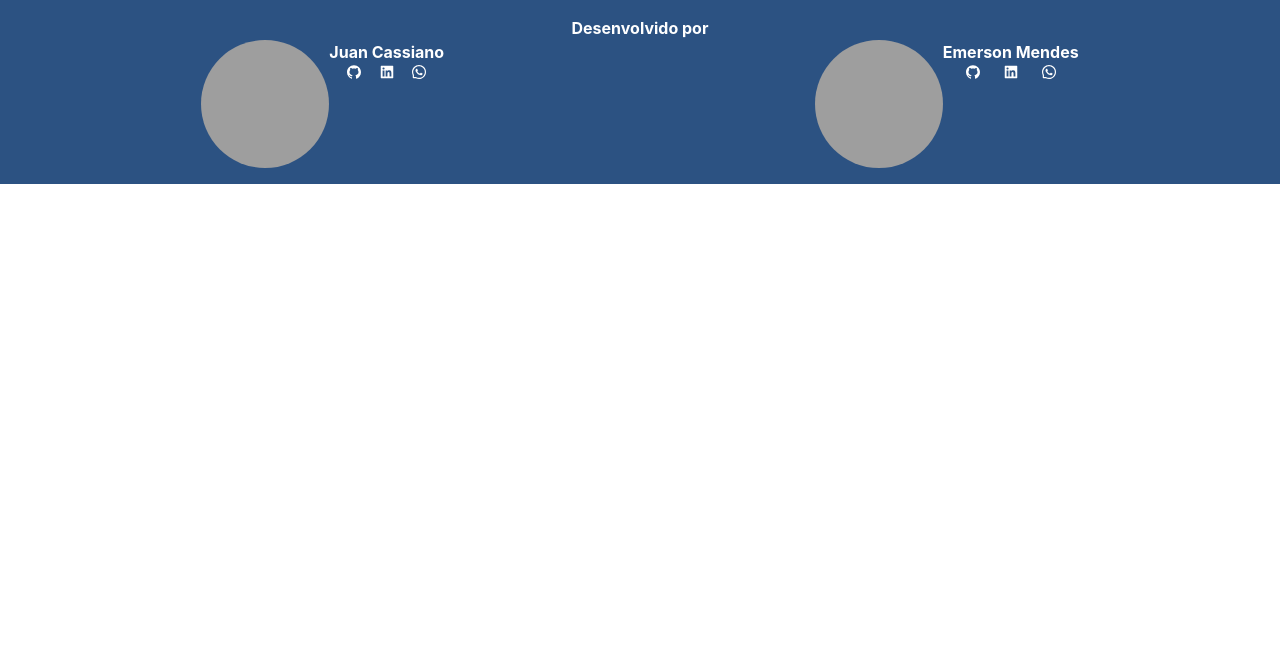
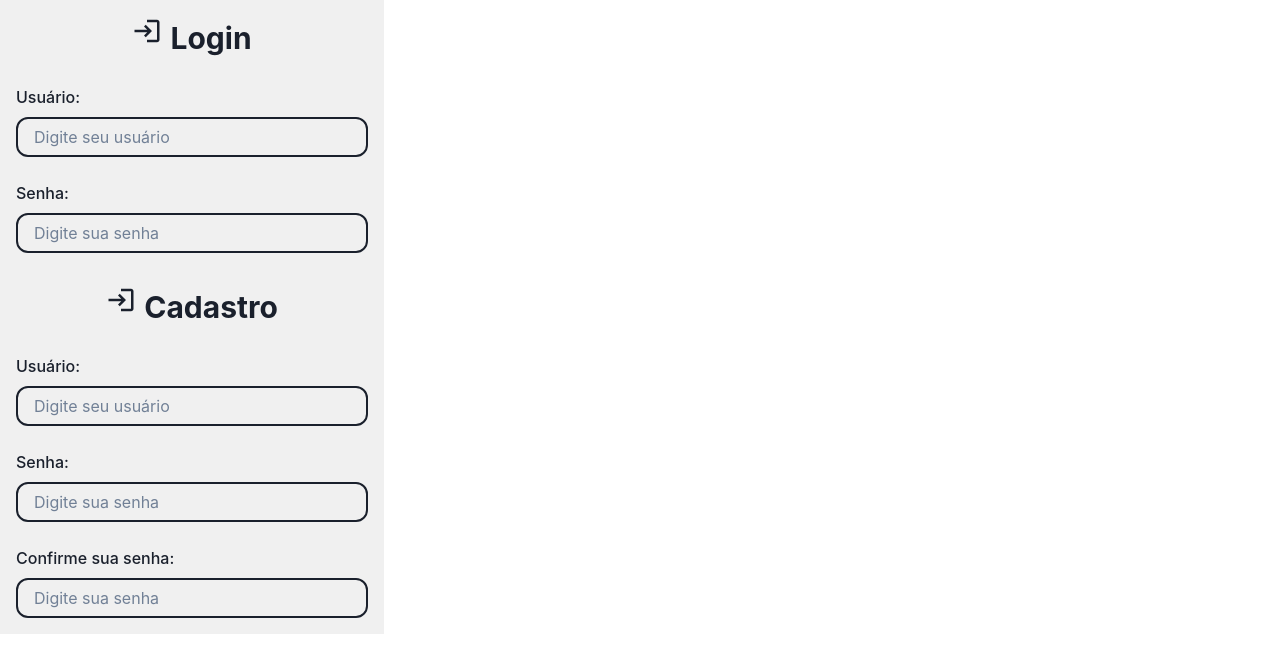
Before and after one commit to MendesEmerson/ReactFrontDelivery, a React (Vite) app: page / in a window 1280 px wide. Shown: the top 672 px of the page. Built offline with nearby package versions, Linux system fonts and the light colour scheme; grey boxes are pictures that could not be loaded.

Commit message:
criando formulário de login e cadastro

```diff
--- a/src/App.tsx
+++ b/src/App.tsx
@@ -1,12 +1,16 @@
 import { ChakraProvider } from '@chakra-ui/react'
 import { FooterComponent } from './components/footer'
+import { LoginComponent } from './components/login'
+import { RegisterComponent } from './components/register'
 
 function App() {
 
   return (
 
    <ChakraProvider>
-    <FooterComponent />
+    <LoginComponent />
+    <RegisterComponent />
+    {/* <FooterComponent /> */}
    </ChakraProvider>
   )
 }
--- a/src/components/footer/index.tsx
+++ b/src/components/footer/index.tsx
@@ -1,16 +1,16 @@
-import { Box, Flex, Text } from "@chakra-ui/react";
+import { Box, Flex } from "@chakra-ui/react";
 import { AvatarComponent } from "../avatar";
 
 export function FooterComponent(){
   return(
       <Box bg="blue.700" p="4">
-        <Text textAlign="center" color={"white"} fontWeight={"bold"}>Desenvolvido por </Text>
         <div>
           <Flex justifyContent={"space-around"}>
            <AvatarComponent github_link="https://github.com/juancassiano" whatsapp_link="https://wa.me/5521972198197" linkedin_link="https://linkedin.com/in/juan-cassiano/" src='https://avatars.githubusercontent.com/u/59894338?v=4' name={"Juan Cassiano"}/>
           <AvatarComponent github_link="https://github.com/mendesemerson" whatsapp_link="https://wa.me/5521968410059" linkedin_link="https://linkedin.com/in/mendes-emerson/"src='https://avatars.githubusercontent.com/u/97401294?v=4' name={"Emerson Mendes"} />
           </Flex>
         </div>
+
       </Box>
   );
 }
--- /dev/null
+++ b/src/components/input/index.tsx
@@ -0,0 +1,18 @@
+import { Input, SystemStyleObject } from "@chakra-ui/react";
+import { useState } from "react";
+
+interface IImputComponent{
+  border: string;
+  borderRadius: string;
+  placeholder: string;
+  type?: string;
+  _hover: SystemStyleObject;
+}
+
+export function InputComponent({border,borderRadius,placeholder,type,_hover}:IImputComponent){
+  return(
+    <Input type={type} border={border} borderRadius={borderRadius} placeholder={placeholder} _hover={_hover}
+    />
+
+  )
+}
--- /dev/null
+++ b/src/components/login/index.tsx
@@ -0,0 +1,27 @@
+import { Box  , Flex, FormControl, FormLabel, Icon, Input, Text, border } from "@chakra-ui/react";
+import { MdLogin } from "react-icons/md";
+import { InputComponent } from "../input";
+
+export function LoginComponent(){
+
+   function handleFormLogin(){
+  }
+
+  return(
+    <Box bg="blackAlpha.100" p="4" width={"30%"} height={"30%"} opacity={"1"}>
+      <FormControl onSubmit={handleFormLogin}>
+      <Flex justifyContent={"center"}>
+        <Icon as={MdLogin} marginRight={2} fontSize={"30px"}/>
+        <Text textAlign={"center"} fontWeight={"bold"} fontSize={"30px"}>Login</Text>
+      </Flex>
+      <FormLabel htmlFor="my-input"  marginTop={"24px"}>Usuário:</FormLabel>
+      <InputComponent border={"2px"} borderRadius={"12px"} placeholder="Digite seu usuário" _hover={{opacity:0.8, border:"1px"}}/>
+
+      <FormLabel htmlFor="my-input" marginTop={"24px"}>Senha:</FormLabel>
+      <InputComponent border={"2px"} borderRadius={"12px"} placeholder="Digite sua senha"_hover={{ opacity: 0.8, border:"1px" }}
+      />
+
+      </FormControl>
+    </Box>
+  )
+}
--- /dev/null
+++ b/src/components/register/index.tsx
@@ -0,0 +1,30 @@
+import { Box  , Flex, FormControl, FormLabel, Icon, Text } from "@chakra-ui/react";
+import { MdLogin } from "react-icons/md";
+import { InputComponent } from "../input";
+
+export function RegisterComponent(){
+
+   function handleFormLogin(){
+  }
+
+  return(
+    <Box bg="blackAlpha.100" p="4" width={"30%"} height={"30%"} opacity={"1"}>
+      <FormControl onSubmit={handleFormLogin}>
+      <Flex justifyContent={"center"}>
+        <Icon as={MdLogin} marginRight={2} fontSize={"30px"}/>
+        <Text textAlign={"center"} fontWeight={"bold"} fontSize={"30px"}>Cadastro</Text>
+      </Flex>
+      <FormLabel htmlFor="my-input"  marginTop={"24px"}>Usuário:</FormLabel>
+      <InputComponent border={"2px"} borderRadius={"12px"} placeholder="Digite seu usuário" _hover={{opacity:0.8, border:"1px"}}/>
+
+      <FormLabel htmlFor="my-input" marginTop={"24px"}>Senha:</FormLabel>
+      <InputComponent border={"2px"} borderRadius={"12px"} placeholder="Digite sua senha"_hover={{ opacity: 0.8, border:"1px" }}
+      />
+
+      <FormLabel htmlFor="my-input" marginTop={"24px"}>Confirme sua senha:</FormLabel>
+      <InputComponent border={"2px"} borderRadius={"12px"} placeholder="Digite sua senha"_hover={{ opacity: 0.8, border:"1px" }}
+      />
+      </FormControl>
+    </Box>
+  )
+}
```
